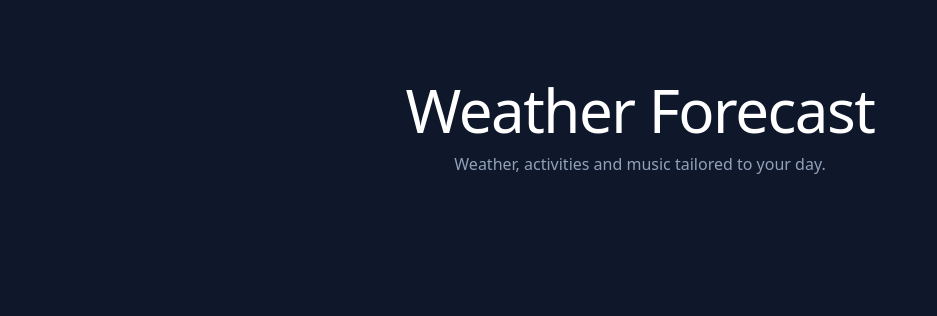
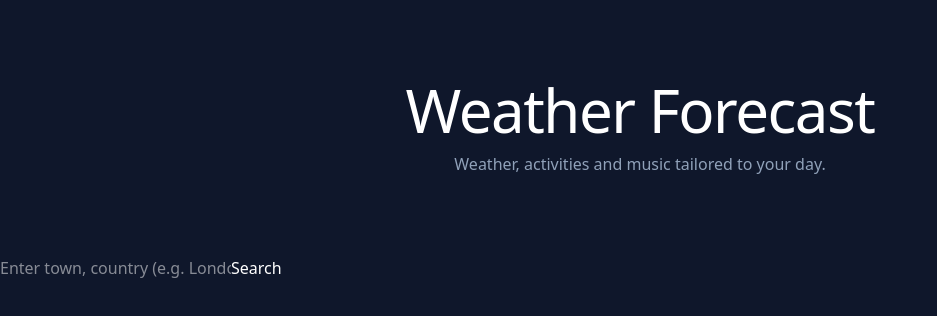
Before and after one commit to SobiahSelvarajah/ss-weather-app, a Next.js app: page / in a window 1280 px wide. Shown: the top 316 px of the page, without its empty margins (0-937 px from the left). Built offline with nearby package versions, Linux system fonts and the light colour scheme.

Commit message:
components: SearchBar html added to page.tsx

```diff
--- a/src/app/page.tsx
+++ b/src/app/page.tsx
@@ -1,10 +1,12 @@
 import Header from "@/components/layout/Header";
+import SearchBar from "@/components/search/SearchBar";
 
 
 export default function Home() {
   return (
     <main className="bg-slate-900 text-white min-h-screen">
       <Header/>
+      <SearchBar/>
     </main>
   );
 }
--- a/src/components/layout/Header.tsx
+++ b/src/components/layout/Header.tsx
@@ -1,6 +1,7 @@
+
 
 export default function Header() {
-    return(
+    return (
         <section className="px-7 py-10 md:p-15 lg:p-20">
             <div className="mx-auto max-w-6xl lg:text-center">
                 <h1 className="text-4xl font-light tracking-tight md:text-5xl lg:text-6xl">
--- /dev/null
+++ b/src/components/search/SearchBar.tsx
@@ -0,0 +1,19 @@
+
+
+export default function SearchBar() {
+    return (
+        <section>
+            <div>
+                <form action="">
+                    <input
+                        type="text"
+                        placeholder="Enter town, country (e.g. London, UK)"
+                    />
+                    <button type="submit">
+                        Search
+                    </button>
+                </form>
+            </div>
+        </section>
+    )
+}
```
